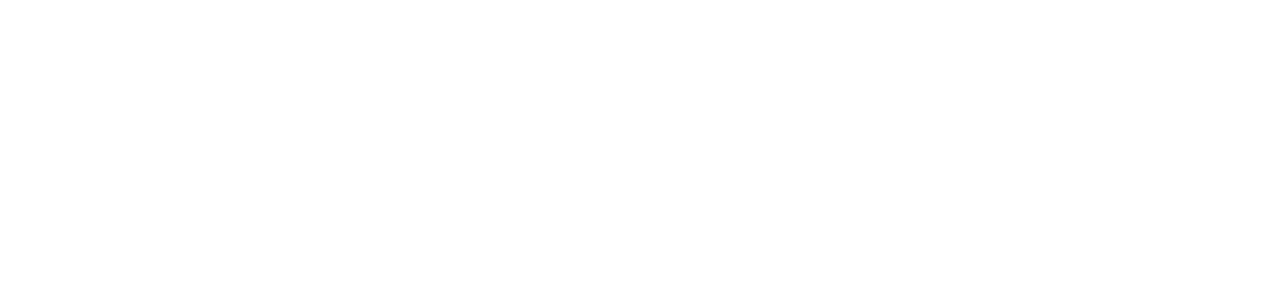
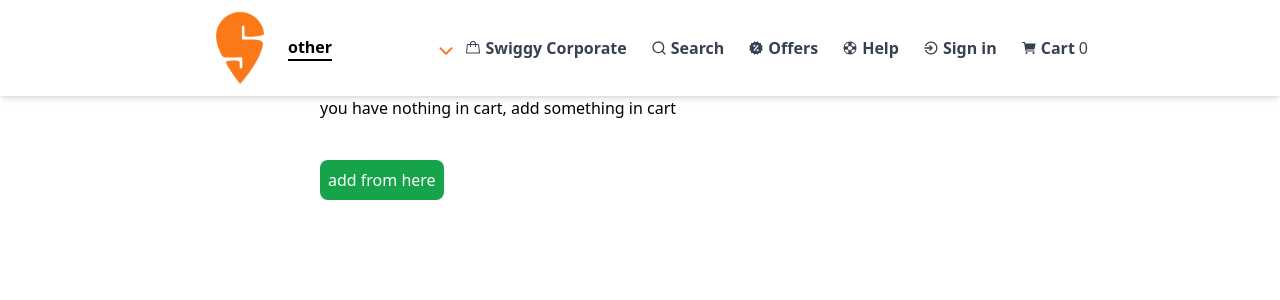
Before and after one commit to Hardy121/Swiggy, a React (Vite) app: page /cart in a window 1280 px wide. Before the commit this address had no page. Shown: the top 300 px of the page. Built offline with nearby package versions, Linux system fonts and the light colour scheme; the HTML template or start-up script is replaced by a standard one.

Commit message:
cart addded

```diff
--- a/src/App.jsx
+++ b/src/App.jsx
@@ -3,30 +3,43 @@
 import Body from './components/Body'
 import { Route, Routes } from 'react-router-dom'
 import RestaurantMenu from './components/RestaurantMenu'
-import { Coordinate, Visibility } from './context/ContextAPI'
+import Cart from './components/Cart'
+import { CartContaxt, Coordinate, Visibility } from './context/ContextAPI'
 
 const App = () => {
 
   const [visible, setvisible] = useState(false)
-  const [coord, setcoord] = useState({lat : 21.18880 , lng : 72.82930 })
+  const [coord, setcoord] = useState({ lat: 21.18880, lng: 72.82930 })
+  const [cartData, setcartData] = useState([])
 
-
+  function get_data_from_local_storage() {
+      let data = JSON.parse(localStorage.getItem("cartData")) || []
+      setcartData(data)
+  }
+  useEffect(() => {
+    get_data_from_local_storage()
+  }
+    , [])
   return (
     <>
-    <Coordinate.Provider value={{coord , setcoord}}>
-      <Visibility.Provider value={{visible , setvisible}}>
-        <div className={visible ?   " max-h-screen overflow-hidden " : " "}>
+      <CartContaxt.Provider value={{ cartData, setcartData }}>
+        <Coordinate.Provider value={{ coord, setcoord }}>
+          <Visibility.Provider value={{ visible, setvisible }}>
+            <div className={visible ? " max-h-screen overflow-hidden " : " "}>
 
               <Routes>
                 <Route path='/' element={<Head />} >
                   <Route path='/' element={<Body />} />
                   <Route path='/restaurant-menu/:id' element={<RestaurantMenu />} />
+                  <Route path='/cart' element={<Cart />} />
+                  <Route path='*' element={<h1>comming soon........</h1>} />
                 </Route>
 
               </Routes>
             </div>
           </Visibility.Provider>
         </Coordinate.Provider>
+      </CartContaxt.Provider>
     </>
   )
 }
--- /dev/null
+++ b/src/components/Cart.jsx
@@ -0,0 +1,68 @@
+import React, { useContext, useState } from 'react'
+import { CartContaxt } from '../context/ContextAPI';
+import { Link } from 'react-router-dom';
+
+const Cart = () => {
+    const { cartData, setcartData } = useContext(CartContaxt)
+    console.log(cartData)
+    // let totalPrice = 0;
+    // for (let i = 0; i < cartData.length; i++) {
+    //     totalPrice = totalPrice + cartData[i].price /100 || cartData[i].defaultPrice / 100
+
+    // }
+
+    let totalPrice = cartData.reduce((acc, curVal) => (acc + curVal.price / 100 || curVal.defaultPrice / 100), 0)
+
+    if (cartData.length === 0) {
+        return <div className='w-full'>
+            <div>
+
+            </div>
+            <div className='w-[50%] mx-auto'>
+                <h1>you have nothing in cart, add something in cart</h1>
+                <Link to="/" className='bg-green-600 p-2 mt-10 text-white rounded-lg inline-block' > add from here</Link>
+            </div>
+        </div>
+
+    }
+
+    function handleRemoveFromCart(index) {
+        let newArr = [...cartData]
+        newArr.splice(index, 1)
+        setcartData(newArr)
+        localStorage.setItem("cartData", JSON.stringify(newArr))
+
+    }
+    function handleClearCart(){
+        setcartData([])
+        localStorage.clear()
+
+    }
+
+    return (
+        <>
+            <div className="w-full" >
+                <div className="w-[60%] mx-auto ">
+                    {
+                        cartData.map((data, index) => (
+                            <div key={index} className="w-full flex justify-between my-5">
+                                <div className='w-[70%]'>
+                                    <h2 className="">{data.name}</h2>
+                                    <p>₹{data.price / 100 || data.defaultPrice / 100}</p>
+                                </div>
+                                <div className='w-[20%] relative h-full'>
+                                    <img className='rounded-xl' src={"https://media-assets.swiggy.com/swiggy/image/upload/fl_lossy,f_auto,q_auto,w_300,h_300,c_fit/" + data.imageId} alt="" />
+                                    <button onClick={(index) => handleRemoveFromCart(index)} className='bg-red-500 cursor-pointer text-lg border px-5 absolute -bottom-5 left-6  py-1 rounded-lg text-white font-bold hover:bg-red-600'>Remove</button>
+                                </div>
+                            </div>
+                        ))
+                    }
+                    <h1>₹{totalPrice}</h1>
+                    <button onClick={handleClearCart} className="p-3 bg-green-600 my-5 rounded-lg hover:bg-green-700 text-white" >Clear cart</button>
+                </div>
+            </div>
+        </>
+    )
+}
+
+export default Cart
--- a/src/components/Head.jsx
+++ b/src/components/Head.jsx
@@ -8,7 +8,7 @@
 import { IoCartSharp } from "react-icons/io5";
 import { IoMdLogIn } from "react-icons/io";
 import { Link, Outlet } from 'react-router-dom';
-import { Coordinate, Visibility } from '../context/ContextAPI';
+import { CartContaxt, Coordinate, Visibility } from '../context/ContextAPI';
 import { IoClose } from "react-icons/io5";
 import { IoLocationOutline } from "react-icons/io5";
 
@@ -16,27 +16,38 @@
     const navItem = [
         {
             name: "Swiggy Corporate",
-            image: <PiHandbag />
+            image: <PiHandbag />,
+            path: "/corporate"
         },
         {
             name: "Search",
-            image: <FiSearch />
+            image: <FiSearch />,
+            path: "/search"
+
         },
         {
             name: "Offers",
-            image: <BiSolidOffer />
+            image: <BiSolidOffer />,
+            path: "/offers"
+
         },
         {
             name: "Help",
-            image: <IoIosHelpBuoy />
+            image: <IoIosHelpBuoy />,
+            path: "/help"
+
         },
         {
             name: "Sign in",
-            image: <IoMdLogIn />
+            image: <IoMdLogIn />,
+            path: "/sign in"
+
         },
         {
             name: "Cart",
-            image: <IoCartSharp />
+            image: <IoCartSharp />,
+            path: "/cart"
+
         }
 
     ]
@@ -64,6 +75,7 @@
     }
 
     const { coord, setcoord } = useContext(Coordinate)
+    const { cartData, setcartData } = useContext(CartContaxt)
     const [adress, setadress] = useState("")
 
 
@@ -79,8 +91,8 @@
         setadress(data.data[0].formatted_address)
         handlevisiblity()
 
+    }
 
-    }
 
     return (
         <>
@@ -103,13 +115,14 @@
                                             searchresult.map((data, index) => {
                                                 const isLast = (index === searchresult.length - 1)
                                                 return (
-                                                    <div className='flex items-center   gap-4' >
-
+                                                    <div key={index} className='flex items-center   gap-4'  >
                                                         <div className='text-lg'><IoLocationOutline /></div>
                                                         <li className='cursor-pointer my-2 w-full ' onClick={() => fetchLatandLon(data.place_id)}>
                                                             {data.structured_formatting.main_text}
                                                             <p className='text-sm opacity-65'>{data.structured_formatting.secondary_text}</p>
-                                                             { !isLast && <p className='border border-dashed mt-2 border-black/50 w-full '></p>}                                                        </li>
+                                                            {!isLast && <p className='border border-dashed mt-2 border-black/50 w-full '></p>}
+
+                                                        </li>
                                                     </div>
                                                 )
                                             })
@@ -145,10 +158,15 @@
                         <div className='flex items-center gap-6 lg:flex-wrap'>
                             {
                                 navItem.map((data, index) => (
-                                    <div key={index} className='flex gap-1 items-center  text-gray-700 hover:text-orange-500 cursor-pointer'>
-                                        <div >{data.image}</div>
-                                        <p className='text-md font-semibold  '>{data.name}</p>
-                                    </div>
+                                    <Link to={data.path}>
+                                        <div key={index} className='flex gap-1 items-center  text-gray-700 hover:text-orange-500 cursor-pointer'>
+                                            <div >{data.image}</div>
+                                            <p className='text-md font-semibold  '>{data.name}</p>
+                                            {data.name === "Cart" &&
+                                                <p>{cartData.length}</p>}
+
+                                        </div>
+                                    </Link>
 
                                 ))
                             }
--- a/src/components/RestaurantMenu.jsx
+++ b/src/components/RestaurantMenu.jsx
@@ -5,7 +5,7 @@
 import { IoIosArrowDown, IoIosArrowUp } from "react-icons/io";
 import { FaArrowRight, FaArrowLeft } from "react-icons/fa";
 import { IoIosStar } from "react-icons/io";
-import { Coordinate } from '../context/ContextAPI';
+import { CartContaxt, Coordinate } from '../context/ContextAPI';
 
 
 const RestaurantMenu = () => {
@@ -286,7 +286,10 @@
 }
 
 
-function DetailMenuCard({ info: { name,
+function DetailMenuCard({ info}) {
+
+  const {
+       name,
       defaultPrice,
       price,
       itemAttribute: { vegClassifier },
@@ -294,7 +297,22 @@
       ratings: { aggregatedRating: { ratingCountV2, rating } },
       description = " ",
       imageId
-} }) {
+    } = info
+
+    const {cartData ,  setcartData} = useContext(CartContaxt)
+
+  function handleAddToCart(){
+
+    const isadded = cartData.find((data) => data.id === info.id)
+    if(!isadded){
+      setcartData((prev) => [...prev , info ] ) // items add thashe ane previous items remove ny thay
+      localStorage.setItem("cartData" , JSON.stringify([...cartData , info ]))
+    }
+    else{
+      alert("item is already in cart")
+    }
+    // console.log(info)
+  }
 
   const [ismore, setismore] = useState(false)
   let trimdis = description.substring(0, 130) + "..."
@@ -302,6 +320,7 @@
   let veg = "https://encrypted-tbn0.gstatic.com/images?q=tbn:ANd9GcQh71sfIQVPk_TuhnuWB0Q1E6FlciHqRH-wRA&s";
   let noneveg = "https://upload.wikimedia.org/wikipedia/commons/thumb/b/ba/Non_veg_symbol.svg/768px-Non_veg_symbol.svg.png"
   return (
+
     <div className='my-5'>
       <>
         <div className='flex items-center justify-between mt-5 w-full min-h-[182px]' >
@@ -326,7 +345,7 @@
 
           <div className='w-[20%] relative h-full'>
             <img className='rounded-xl' src={"https://media-assets.swiggy.com/swiggy/image/upload/fl_lossy,f_auto,q_auto,w_300,h_300,c_fit/" + imageId} alt="" />
-            <button className='bg-white cursor-pointer text-lg border px-9 absolute -bottom-5 left-3  py-1 rounded-lg  text-[#1ba672] font-bold hover:bg-[#D9DADB]'>ADD</button>
+            <button onClick={handleAddToCart} className='bg-white cursor-pointer text-lg border px-9 absolute -bottom-5 left-3  py-1 rounded-lg  text-[#1ba672] font-bold hover:bg-[#D9DADB]'>ADD</button>
           </div>
         </div>
         <hr className='mt-5' />
--- a/src/context/ContextAPI.js
+++ b/src/context/ContextAPI.js
@@ -3,3 +3,4 @@
 
 export const Visibility = createContext(false)
 export const Coordinate = createContext({})
+export const CartContaxt = createContext([])
```
Lines whose indentation alone changed are shown as unchanged.
